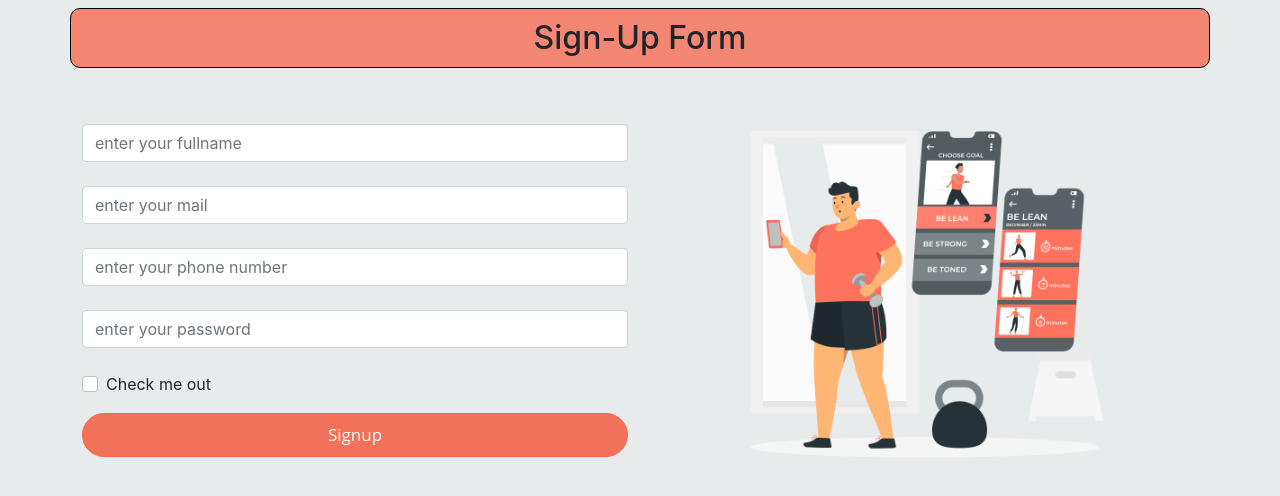
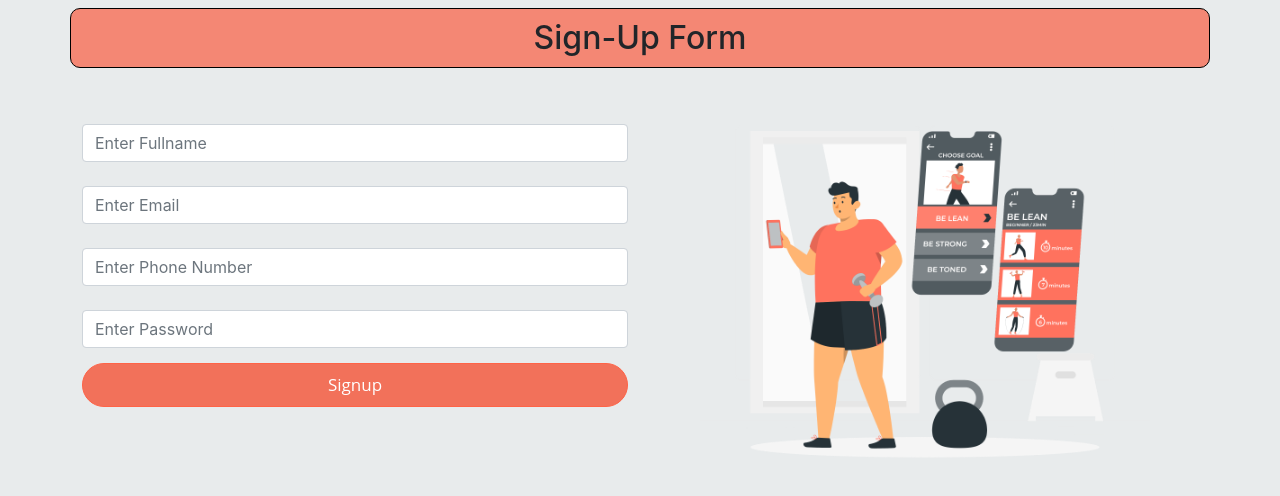
Before and after one commit to roadtocode4u/gym, a React (Create React App) app in the folder client/: page /signup in a window 1280 px wide. Shown: the top 496 px of the page. Built offline with nearby package versions, Linux system fonts and the light colour scheme.

Commit message:
feat:  signup backend + frontend integration

```diff
--- a/client/package.json
+++ b/client/package.json
@@ -6,6 +6,7 @@
     "@testing-library/jest-dom": "^5.16.4",
     "@testing-library/react": "^12.1.4",
     "@testing-library/user-event": "^13.5.0",
+    "axios": "^1.1.2",
     "bootstrap": "^5.1.3",
     "react": "^18.0.0",
     "react-dom": "^18.0.0",
@@ -36,5 +37,6 @@
       "last 1 firefox version",
       "last 1 safari version"
     ]
-  }
+  },
+  "proxy":"http://localhost:5000"
 }
--- a/client/src/components/Signup/Signup.js
+++ b/client/src/components/Signup/Signup.js
@@ -1,9 +1,33 @@
-import React from "react";
+import React, {useState} from "react";
 import "./Signup.css";
+import axios from 'axios'
 import Workoutimg from "./img/Signupworkoutimg.png";
 
 function Signup() {
+const [fullName, setFullName] = useState("");
+const [email, setEmail] = useState("");
+const [phone, setPhone] = useState("");
+const [password, setPassword] = useState("");
+
+async function addUser()
+{
+  await axios.post('/signup',{
+    fullName: fullName,
+    email: email,
+    phone: phone,
+    password: password,
+  })
+
+    setFullName("");
+    setEmail("");
+    setPhone("");
+    setPassword("");
+
+    alert("user added successfully")
+}
+
   return (
+
     <>
       <div className="sighup-background">
         <div className="container">
@@ -16,7 +40,8 @@ function Signup() {
                     type="text"
                     className="form-control"
                     id="exampleInputFullName"
-                    placeholder="enter your fullname"
+                    placeholder="Enter Fullname"
+                    value={fullName} onChange={(e)=>{setFullName(e.target.value)}}
                   />
                 </div>
                 <div className="mt-4">
@@ -24,7 +49,8 @@ function Signup() {
                     type="email"
                     className="form-control"
                     id="exampleInputEmail1"
-                    placeholder="enter your mail"
+                    placeholder="Enter Email"
+                    value={email} onChange={(e)=>{setEmail(e.target.value)}}
                   />
                 </div>
                 <div className="mt-4">
@@ -32,7 +58,8 @@ function Signup() {
                     type="number"
                     className="form-control"
                     id="exampleInputPhone"
-                    placeholder="enter your phone number"
+                    placeholder="Enter Phone Number"
+                    value={phone} onChange={(e)=>{setPhone(e.target.value)}}
                   />
                 </div>
                 <div className="mt-4">
@@ -40,20 +67,11 @@ function Signup() {
                     type="password"
                     className="form-control"
                     id="exampleInputPassword1"
-                    placeholder="enter your password"
+                    placeholder="Enter Password"
+                    value={password} onChange={(e)=>{setPassword(e.target.value)}}
                   />
                 </div>
-                <div className="mt-4 form-check">
-                  <input
-                    type="checkbox"
-                    className="form-check-input"
-                    id="exampleCheck1"
-                  />
-                  <label className="form-check-label" for="exampleCheck1">
-                    Check me out
-                  </label>
-                </div>
-                <button type="submit" className="sign-up-btn w-100">
+                <button type="button" className="sign-up-btn w-100" onClick={addUser}>
                   Signup
                 </button>
               </form>
```
Also changed, not shown: 1 other file (tests, documents, lock files or other folders).
